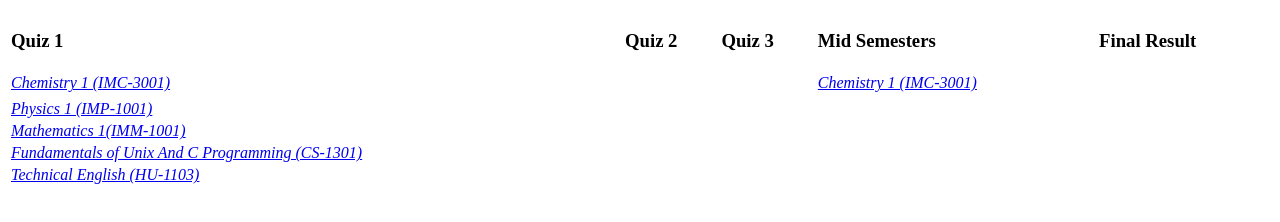
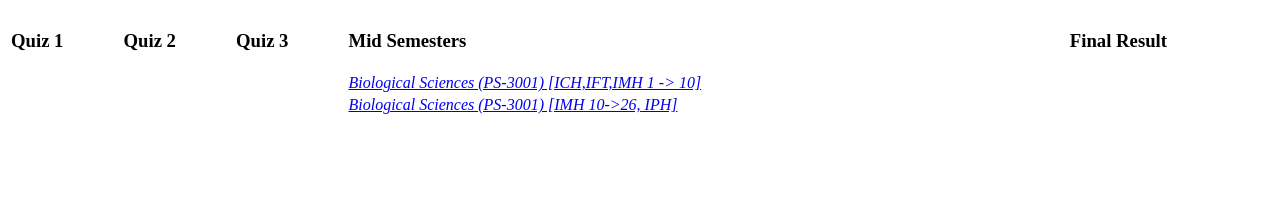
Before and after one commit to barun511/imscwebsite, a plain HTML site: page mo2015_marks.html in a window 1280 px wide. Drawn offline with Linux system fonts and the light colour scheme.

Commit message:
PS3001 Marks
Just adding bio marks

```diff
--- a/mo2015_marks.html
+++ b/mo2015_marks.html
@@ -13,24 +13,28 @@
 			<td> <b> <h3> Final Result </b> </h3> </td>
 		</tr>
 		<tr>
-			<td> <i> <a href="imc3001_quizmarkspage1.jpg"> Chemistry 1 (IMC-3001)</a> </i> </td>
+			<td> <i>  </i> </td>
 			<td> </td>
 			<td> </td>
-			<td> <i> <a href="imc3001_midsemmarkspage2.jpg"> Chemistry 1 (IMC-3001) </a> </i> </td>
+			<td> <i> <a href="ps3001_midsemmarkspage1.jpg"> Biological Sciences (PS-3001) [ICH,IFT,IMH 1 -> 10] </a> </i> </td>
 		</tr>
 		<tr>
 			<td> </td>
+			<td> </td>
+			<td> </td>
+			<td> <i> <a href="ps3001_midsemmarkspage2.jpg">
+				Biological Sciences (PS-3001) [IMH 10->26, IPH] </a> </i> </td>
 		<tr>
-			<td> <i> <a href="imp1001marks_quiz1.html"> Physics 1 (IMP-1001) </a> </i> </td>
+			<td> <i>   </i> </td>
 		</tr>
 		<tr>
-			<td> <i> <a href="imm1001marks_quiz1.html"> Mathematics 1(IMM-1001) </a> </i> </td>
+			<td> <i>  </i> </td>
 		</tr>
 		<tr>
-			<td> <i> <a href="cs1001marks_quiz1.html"> Fundamentals of Unix And C Programming (CS-1301) </a> </i> </td>
+			<td> <i> </i> </td>
 		</tr>
 		<tr>
-			<td> <i> <a href="hu1103marks_quiz1.html"> Technical English (HU-1103) </a> </i> </td>
+			<td> <i>  </i> </td>
 		</tr>
 	</table>
 </body>
```
Also changed, not shown: 3 other files.
